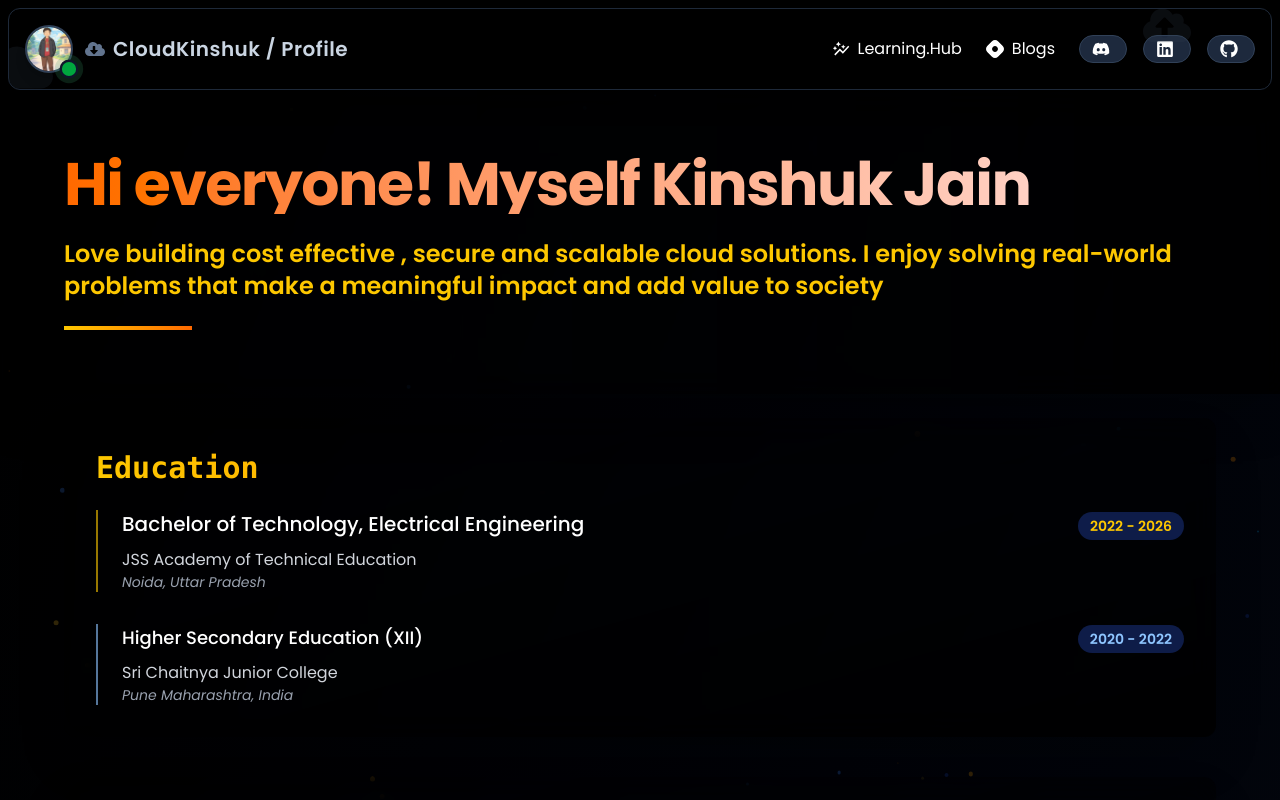
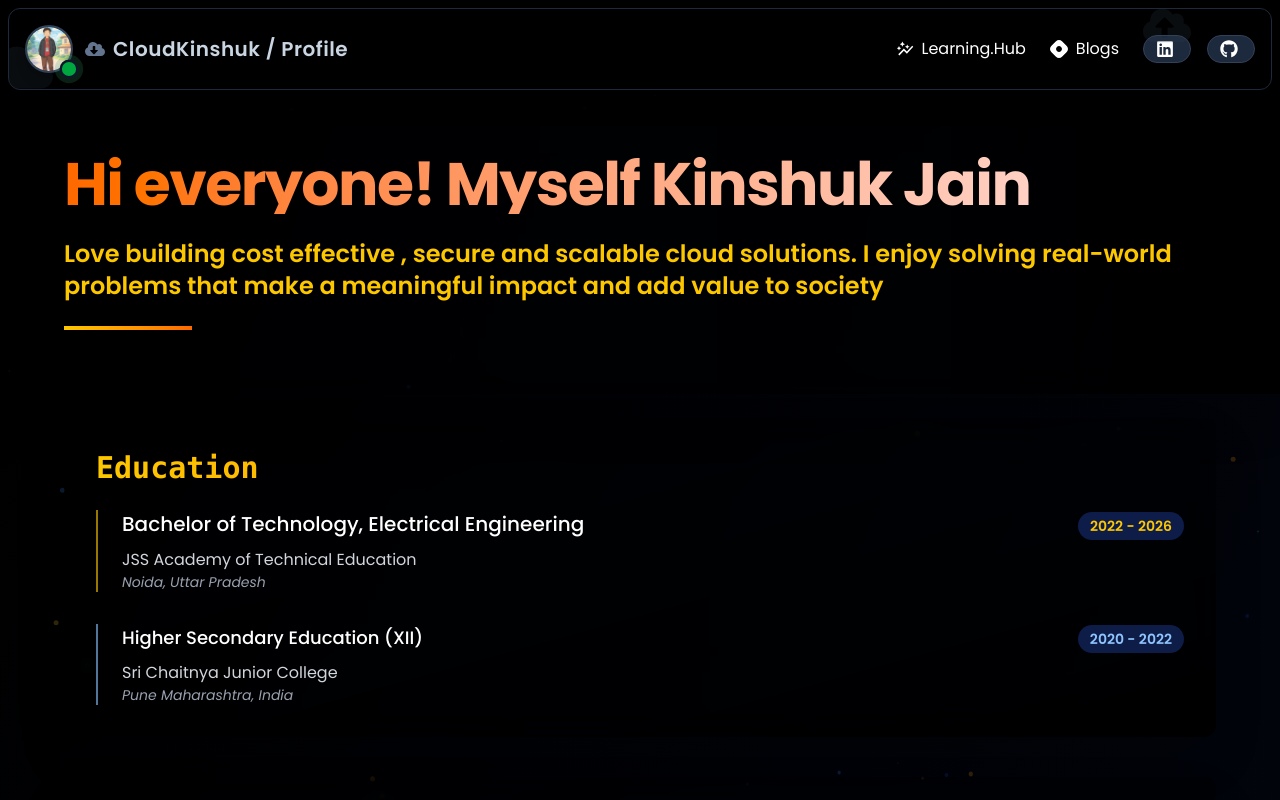
Before and after one commit to kinshukjainn/kinshukkportfolio, a React (Vite) app: page / in a window 1280 px wide. Shown: the top 800 px of the page. Built offline with nearby package versions, Linux system fonts and the light colour scheme.

Commit message:
Remove Discord link from social links in Header component

```diff
--- a/src/components/Header.tsx
+++ b/src/components/Header.tsx
@@ -2,7 +2,7 @@
 
 import { useState, useEffect } from "react";
 import { Link, useLocation } from "react-router-dom";
-import { FaBars, FaTimes, FaDiscord, FaLinkedin, FaGithub } from "react-icons/fa";
+import { FaBars, FaTimes,  FaLinkedin, FaGithub } from "react-icons/fa";
 import { MdOutlineAutoGraph } from "react-icons/md";
 import { motion, AnimatePresence } from "framer-motion";
 import { FaCloud, FaCloudDownloadAlt, FaCloudUploadAlt } from "react-icons/fa";
@@ -283,7 +283,6 @@ const NavLinks = ({ closeMenu }: { closeMenu: () => void }) => {
 
       {/* Social Links with cloud-themed hover effects */}
       <div className="flex flex-wrap gap-2 md:gap-4 mt-2 sm:mt-0 justify-center">
-        <SocialLink href="https://discord.gg/vA92jrVC" icon={<FaDiscord />} label="" />
         <SocialLink href="https://linkedin.com/kinshukjainn" icon={<FaLinkedin />} label="" />
         <SocialLink href="https://github.com/kinshukjainn" icon={<FaGithub />} label="" />
       </div>
```
